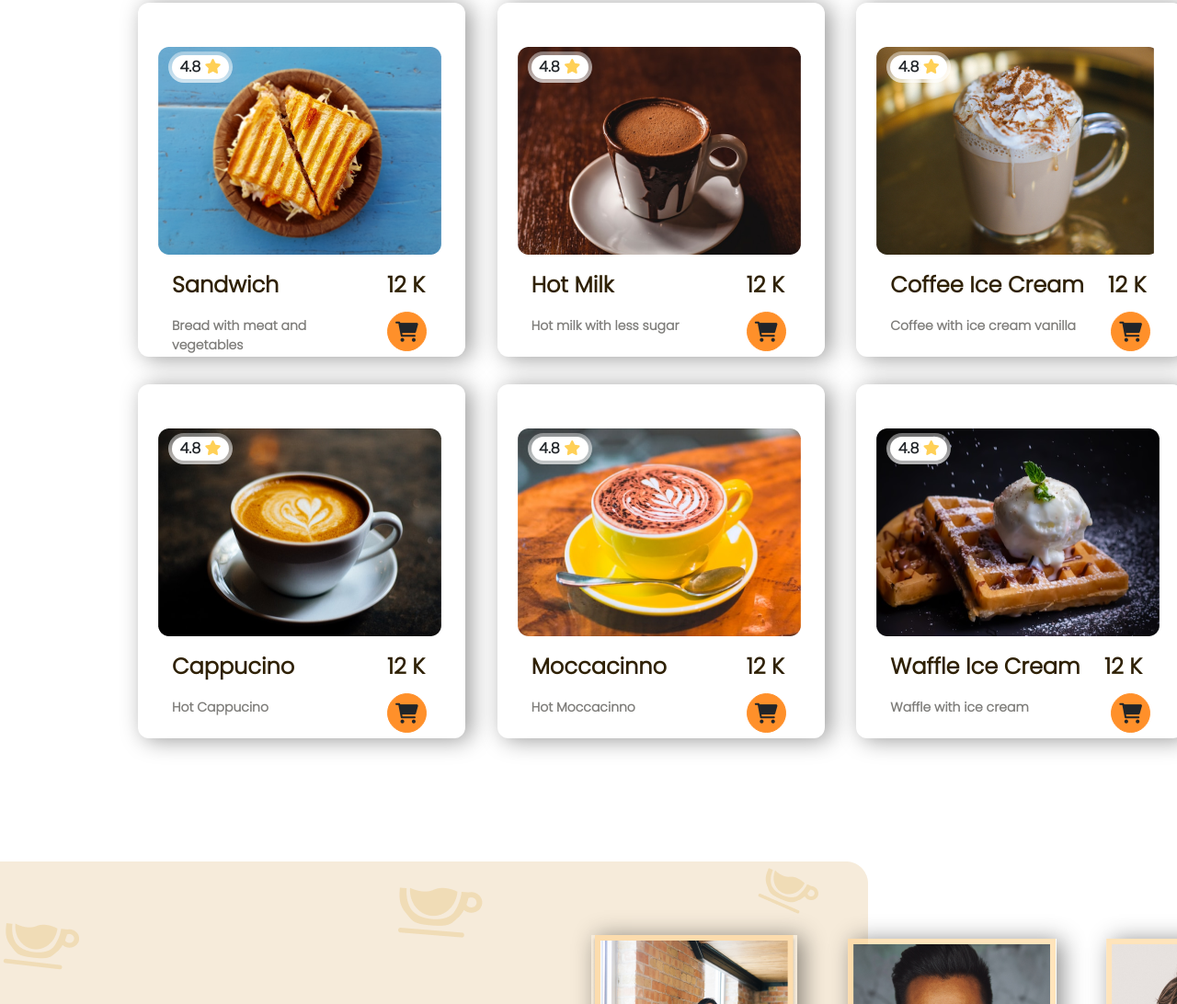
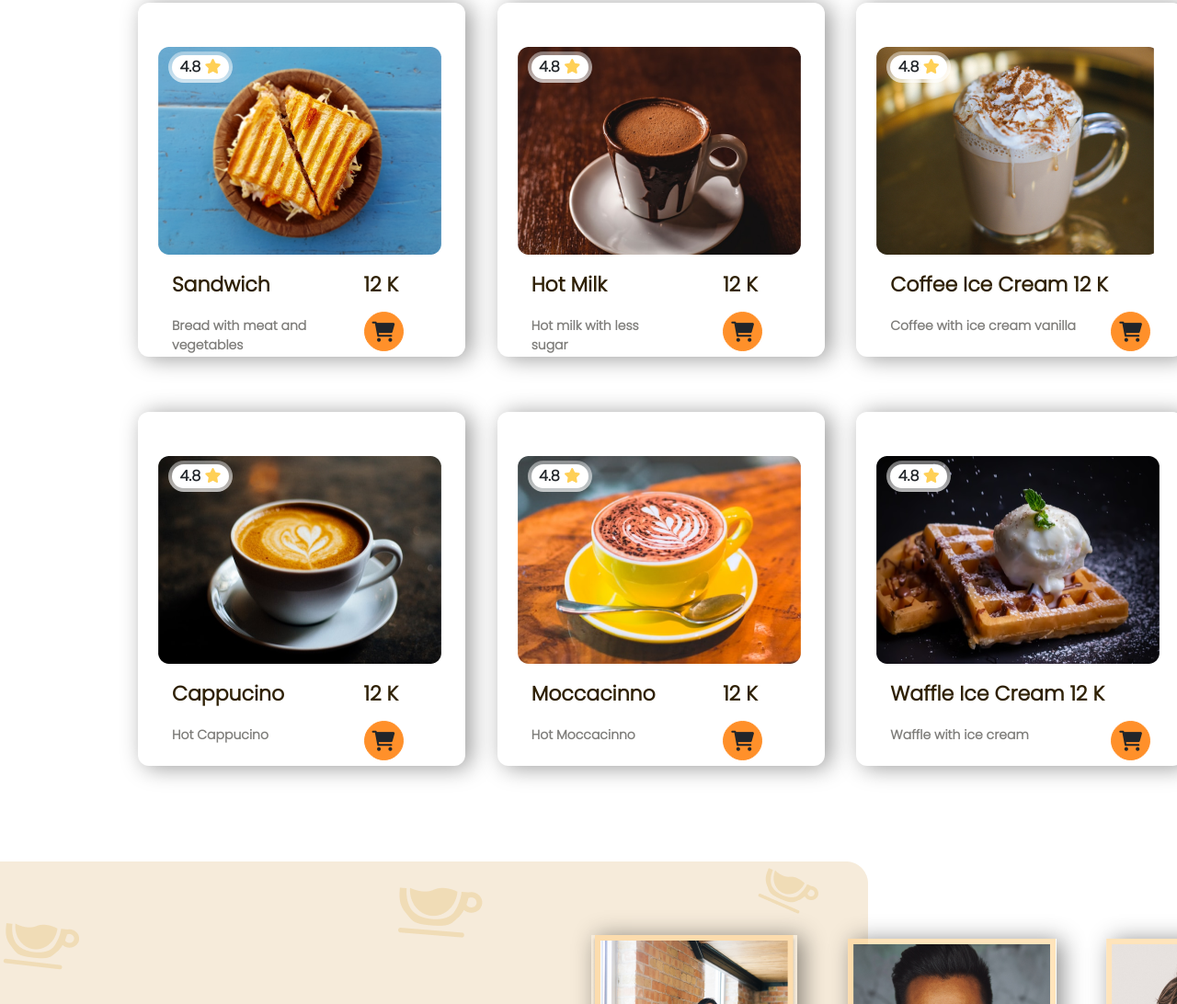
Before and after one commit to saadbutt27/cafe-street, a plain HTML site: page index.html in a window 1280 px wide. Shown: the part 2670-3762 px from the top of the page at 92% size. Drawn offline with nearby package versions, Linux system fonts and the light colour scheme.

Commit message:
menu.css has changed its grid styling for responsivenes, currently working on it

```diff
--- a/css/menu.css
+++ b/css/menu.css
@@ -27,7 +27,7 @@
 }
 .pm1{
     font-weight: 900;
-    font-size: 24px;
+    font-size: 22px;
     line-height: 36px;
     color: #2F2105;
 }
--- a/index.html
+++ b/index.html
@@ -20,7 +20,7 @@
 </head>
 <body>
     <!-- MAIN/HOME PAGE -->
-    <button onclick="topFunction()"  id="myBtnUp"><i class="fa-solid fa-angle-up"></i></button>
+    <button onclick="topFunction()" id="myBtnUp"><i class="fa-solid fa-angle-up"></i></button>
     <div class="bgProp row">
         <div class="col-12 col-sm-12 col-md-12 col-lg-12">
             <img src="./images/bg_img_bottom.png"class="bgImgBot col-4 col-sm-4 col-md-4 col-lg-4" alt="">
@@ -257,7 +257,7 @@
                     <h1 class="heading">Special menu for you</h1>
                     <div class="menuHeadingLine"></div>
                     <div class="row">
-                        <div class="col-4 col-sm-4 col-md-4 col-lg-4">
+                        <div class="col-12 col-sm-12 col-md-6 col-lg-4">
                             <div class="menuCard">
                                 <div class="reviewMainMenu">
                                     <div class="reviewLightMenu">
@@ -267,31 +267,11 @@
                                 <img src="./images/sandwich_product.png" alt="">
                                 <div class="menuContent">
                                     <div class="row">
-                                        <div class="col-8 col-sm-8 col-md-8 col-lg-8">
+                                        <div class="col-7 col-sm-7 col-md-7 col-lg-7">
                                             <p class="pm1">Sandwich</p>
                                             <p id="pm2">Bread with meat and vegetables</p>
                                         </div>
-                                        <div class="col-4 col-sm-4 col-md-4 col-lg-4">
-                                            <p class="pm1" id="pm1-1-2">12 K</p>
-                                            <i class="fa-solid fa-cart-shopping btnCart" id="menuCartBtn"></i>
-                                        </div>
-                                    </div>
-                                </div>
-                            </div>
-                            <div class="menuCard">
-                                <div class="reviewMainMenu">
-                                    <div class="reviewLightMenu">
-                                        <p>4.8 <i class="fa-solid fa-star star"></i></p>
-                                    </div>
-                                </div>
-                                <img src="./images/capucino_product.png" alt="">
-                                <div class="menuContent">
-                                    <div class="row">
-                                        <div class="col-8 col-sm-8 col-md-8 col-lg-8">
-                                            <p class="pm1">Cappucino</p>
-                                            <p id="pm2">Hot Cappucino</p>
-                                        </div>
-                                        <div class="col-4 col-sm-4 col-md-4 col-lg-4">
+                                        <div class="col-5 col-sm-5 col-md-5 col-lg-5">
                                             <p class="pm1" id="pm1-1-2">12 K</p>
                                             <i class="fa-solid fa-cart-shopping btnCart" id="menuCartBtn"></i>
                                         </div>
@@ -299,7 +279,7 @@
                                 </div>
                             </div>
                         </div>
-                        <div class="col-4 col-sm-4 col-md-4 col-lg-4">
+                        <div class="col-12 col-sm-12 col-md-6 col-lg-4">
                             <div class="menuCard">
                                 <div class="reviewMainMenu">
                                     <div class="reviewLightMenu">
@@ -309,31 +289,11 @@
                                 <img src="./images/hotmilk_product.png" alt="">
                                 <div class="menuContent">
                                     <div class="row">
-                                        <div class="col-8 col-sm-8 col-md-8 col-lg-8">
+                                        <div class="col-7 col-sm-7 col-md-7 col-lg-7">
                                             <p class="pm1">Hot Milk</p>
                                             <p id="pm2">Hot milk with less sugar</p>
                                         </div>
-                                        <div class="col-4 col-sm-4 col-md-4 col-lg-4">
-                                            <p class="pm1" id="pm1-1-2">12 K</p>
-                                            <i class="fa-solid fa-cart-shopping btnCart" id="menuCartBtn"></i>
-                                        </div>
-                                    </div>
-                                </div>
-                            </div>
-                            <div class="menuCard">
-                                <div class="reviewMainMenu">
-                                    <div class="reviewLightMenu">
-                                        <p>4.8 <i class="fa-solid fa-star star"></i></p>
-                                    </div>
-                                </div>
-                                <img src="./images/moccasino_product.png" alt="">
-                                <div class="menuContent">
-                                    <div class="row">
-                                        <div class="col-8 col-sm-8 col-md-8 col-lg-8">
-                                            <p class="pm1">Moccacinno</p>
-                                            <p id="pm2">Hot Moccacinno</p>
-                                        </div>
-                                        <div class="col-4 col-sm-4 col-md-4 col-lg-4">
+                                        <div class="col-5 col-sm-5 col-md-5 col-lg-5">
                                             <p class="pm1" id="pm1-1-2">12 K</p>
                                             <i class="fa-solid fa-cart-shopping btnCart" id="menuCartBtn"></i>
                                         </div>
@@ -341,7 +301,7 @@
                                 </div>
                             </div>
                         </div>
-                        <div class="col-4 col-sm-4 col-md-4 col-lg-4">
+                        <div class="col-12 col-sm-12 col-md-6 col-lg-4">
                             <div class="menuCard">
                                 <div class="reviewMainMenu">
                                     <div class="reviewLightMenu">
@@ -352,13 +312,62 @@
                                 <div class="menuContent">
                                     <div class="row">
                                         <div class="col-12 col-sm-12 col-md-12 col-lg-12">
-                                            <p class="pm1">Coffee Ice Cream &nbsp;&nbsp; 12 K</p>
+                                            <p class="pm1">Coffee Ice Cream 12 K</p>
                                             <p id="pm2">Coffee with ice cream vanilla</p>
                                             <i class="fa-solid fa-cart-shopping btnCart" id="menuCartBtnSpecial"></i>
                                         </div>
                                     </div>
                                 </div>
                             </div>
+                        </div>
+                    </div>
+
+                    <div class="row">
+                        <div class="col-12 col-sm-12 col-md-6 col-lg-4">
+                            <div class="menuCard">
+                                <div class="reviewMainMenu">
+                                    <div class="reviewLightMenu">
+                                        <p>4.8 <i class="fa-solid fa-star star"></i></p>
+                                    </div>
+                                </div>
+                                <img src="./images/capucino_product.png" alt="">
+                                <div class="menuContent">
+                                    <div class="row">
+                                        <div class="col-7 col-sm-7 col-md-7 col-lg-7">
+                                            <p class="pm1">Cappucino</p>
+                                            <p id="pm2">Hot Cappucino</p>
+                                        </div>
+                                        <div class="col-5 col-sm-5 col-md-5 col-lg-5">
+                                            <p class="pm1" id="pm1-1-2">12 K</p>
+                                            <i class="fa-solid fa-cart-shopping btnCart" id="menuCartBtn"></i>
+                                        </div>
+                                    </div>
+                                </div>
+                            </div>
+                        </div>
+                        <div class="col-12 col-sm-12 col-md-6 col-lg-4">
+                            <div class="menuCard">
+                                <div class="reviewMainMenu">
+                                    <div class="reviewLightMenu">
+                                        <p>4.8 <i class="fa-solid fa-star star"></i></p>
+                                    </div>
+                                </div>
+                                <img src="./images/moccasino_product.png" alt="">
+                                <div class="menuContent">
+                                    <div class="row">
+                                        <div class="col-7 col-sm-7 col-md-7 col-lg-7">
+                                            <p class="pm1">Moccacinno</p>
+                                            <p id="pm2">Hot Moccacinno</p>
+                                        </div>
+                                        <div class="col-5 col-sm-5 col-md-5 col-lg-5">
+                                            <p class="pm1" id="pm1-1-2">12 K</p>
+                                            <i class="fa-solid fa-cart-shopping btnCart" id="menuCartBtn"></i>
+                                        </div>
+                                    </div>
+                                </div>
+                            </div>
+                        </div>
+                        <div class="col-12 col-sm-12 col-md-6 col-lg-4">
                             <div class="menuCard">
                                 <div class="reviewMainMenu">
                                     <div class="reviewLightMenu">
@@ -369,7 +378,7 @@
                                 <div class="menuContent">
                                     <div class="row">
                                         <div class="col-12 col-sm-12 col-md-12 col-lg-12">
-                                            <p class="pm1">Waffle Ice Cream &nbsp;&nbsp; 12 K</p>
+                                            <p class="pm1">Waffle Ice Cream 12 K</p>
                                             <p id="pm2">Waffle with ice cream</p>
                                             <i class="fa-solid fa-cart-shopping btnCart" id="menuCartBtnSpecial"></i>
                                         </div>
@@ -383,6 +392,7 @@
         </div>
     </div>
     <!-- MENU SECTION -->
+
 
     <!-- TESTIMONIAL SECTION -->
     <div class="row">
```
Also changed, not shown: myfile.txt (added).
